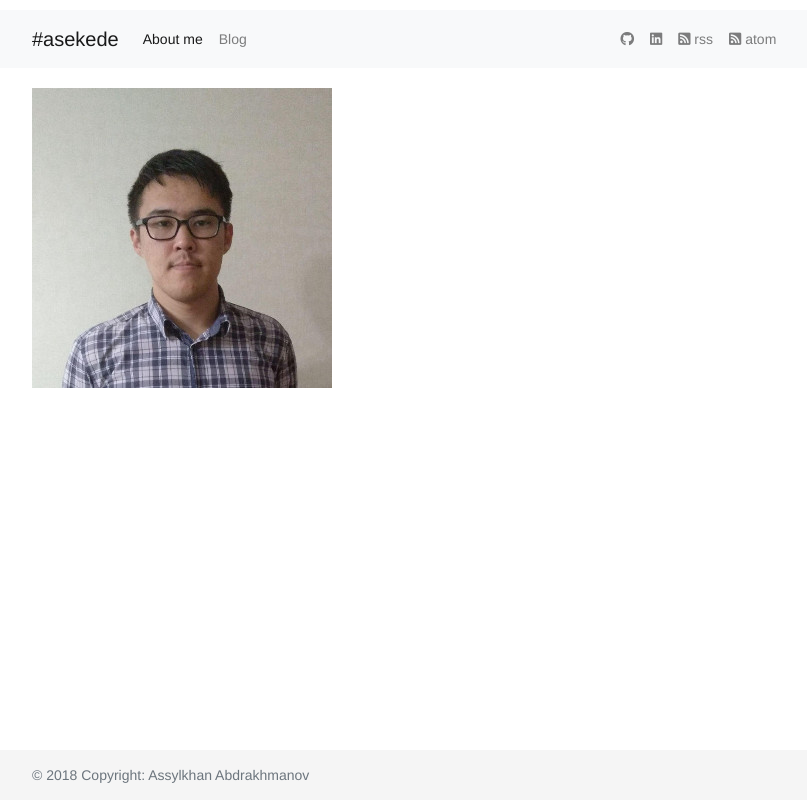
After one commit to asekede/asekede, a Django app: page / in a window 1280 px wide. The commit adds this page. Shown: the whole page, without its empty margins (53-860 px from the left). Run offline with Django 3.2, Linux system fonts and the light colour scheme; some libraries are stand-ins or nearby versions.

Commit message:
modified structure, added about me page(not finished)

```diff
--- a/src/asekede/settings.py
+++ b/src/asekede/settings.py
@@ -37,7 +37,7 @@ ROOT_URLCONF = 'asekede.urls'
 TEMPLATES = [
     {
         'BACKEND': 'django.template.backends.django.DjangoTemplates',
-        'DIRS': [],
+        'DIRS': [os.path.join(BASE_DIR, 'templates')],
         'APP_DIRS': True,
         'OPTIONS': {
             'context_processors': [
@@ -101,3 +101,4 @@ USE_TZ = True
 # https://docs.djangoproject.com/en/2.0/howto/static-files/
 
 STATIC_URL = '/static/'
+STATICFILES_DIRS = [os.path.join(BASE_DIR, "static")]
--- a/src/asekede/urls.py
+++ b/src/asekede/urls.py
@@ -1,7 +1,9 @@
 from django.contrib import admin
 from django.urls import include, path
+from django.views.generic import TemplateView
 
 urlpatterns = [
+    path('', TemplateView.as_view(template_name='about_me.html'), name='about_me'),
     path('blog/', include('blog.urls')),
     path('admin/', admin.site.urls)
 ]
--- a/src/blog/models.py
+++ b/src/blog/models.py
@@ -101,8 +101,6 @@ class Post(models.Model):
     def get_list_of_latest_posts_by_category(name):
         category = Category.get_category_with_name(name)
         posts = Post.get_list_of_latest_posts().filter(category=category)
-        if len(posts) == 0:
-            raise Http404("No posts by given category")
         return posts
 
     @staticmethod
@@ -116,8 +114,6 @@ class Post(models.Model):
                 )
             )
         ).filter(exists=True)
-        if len(posts) == 0:
-            raise Http404("No posts by given tag")
         return posts
 
     @staticmethod
--- a/src/blog/templates/blog.html
+++ b/src/blog/templates/blog.html
@@ -7,6 +7,9 @@
 {% endblock %}
 
 {% block navbar-items %}
+<li class="nav-item">
+    <a class="nav-link" href="{% url 'about_me' %}"> About me </a>
+</li>
 <li class="nav-item active">
     <a class="nav-link" href="{% url 'latest_posts' %}"> Blog <span class="sr-only">(current)</span></a>
 </li>
@@ -25,7 +28,7 @@
                 {% include 'post_abstract.html' %}
             </div>
             {% empty %}
-            <h3>No posts yet ...</h3>
+            <h3>No posts found...</h3>
             {% endfor %}
             {% include 'blog_pagination.html' %}
         </div>
--- a/src/blog/templates/post.html
+++ b/src/blog/templates/post.html
@@ -8,6 +8,9 @@
 {% endblock %}
 
 {% block navbar-items %}
+<li class="nav-item">
+    <a class="nav-link" href="{% url 'about_me' %}"> About me </a>
+</li>
 <li class="nav-item active">
     <a class="nav-link" href="{% url 'latest_posts' %}"> Blog <span class="sr-only">(current)</span></a>
 </li>
--- /dev/null
+++ b/src/templates/about_me.html
@@ -0,0 +1,25 @@
+{% extends 'base.html' %}
+{% load static %}
+
+{% block header %}
+<title>About me</title>
+{% endblock %}
+
+{% block navbar-items %}
+<li class="nav-item active">
+    <a class="nav-link" href="{% url 'about_me' %}"> About me <span class="sr-only">(current)</span></a>
+</li>
+<li class="nav-item">
+    <a class="nav-link" href="{% url 'latest_posts' %}"> Blog </a>
+</li>
+{% endblock %}
+
+{% block content %}
+<div class="content container">
+    <div class="row">
+        <div class="col">
+            <img src="{% static 'img/profile_image.jpg' %}" alt="profile image" class="">
+        </div>
+    </div>
+</div>
+{% endblock %}
```
Also changed, not shown: src/blog/tests/test_models.py (+4 -4 lines), src/static/img/profile_image.jpg (added), src/templates/404.html (renamed from src/blog/templates/404.html), src/templates/500.html (renamed from src/blog/templates/500.html), src/templates/base.html (renamed from src/blog/templates/base.html), src/templates/footer.html (renamed from src/blog/templates/footer.html).
